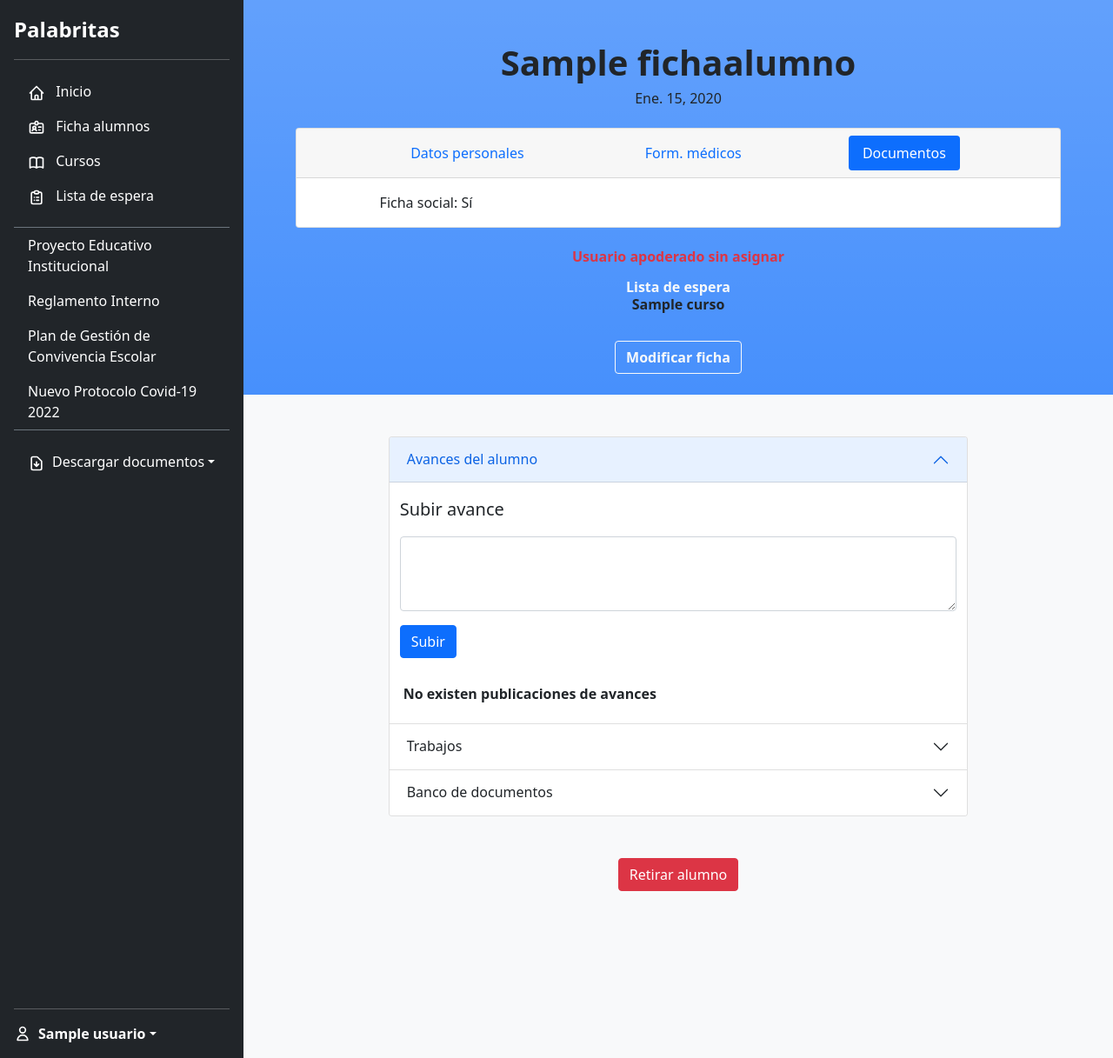
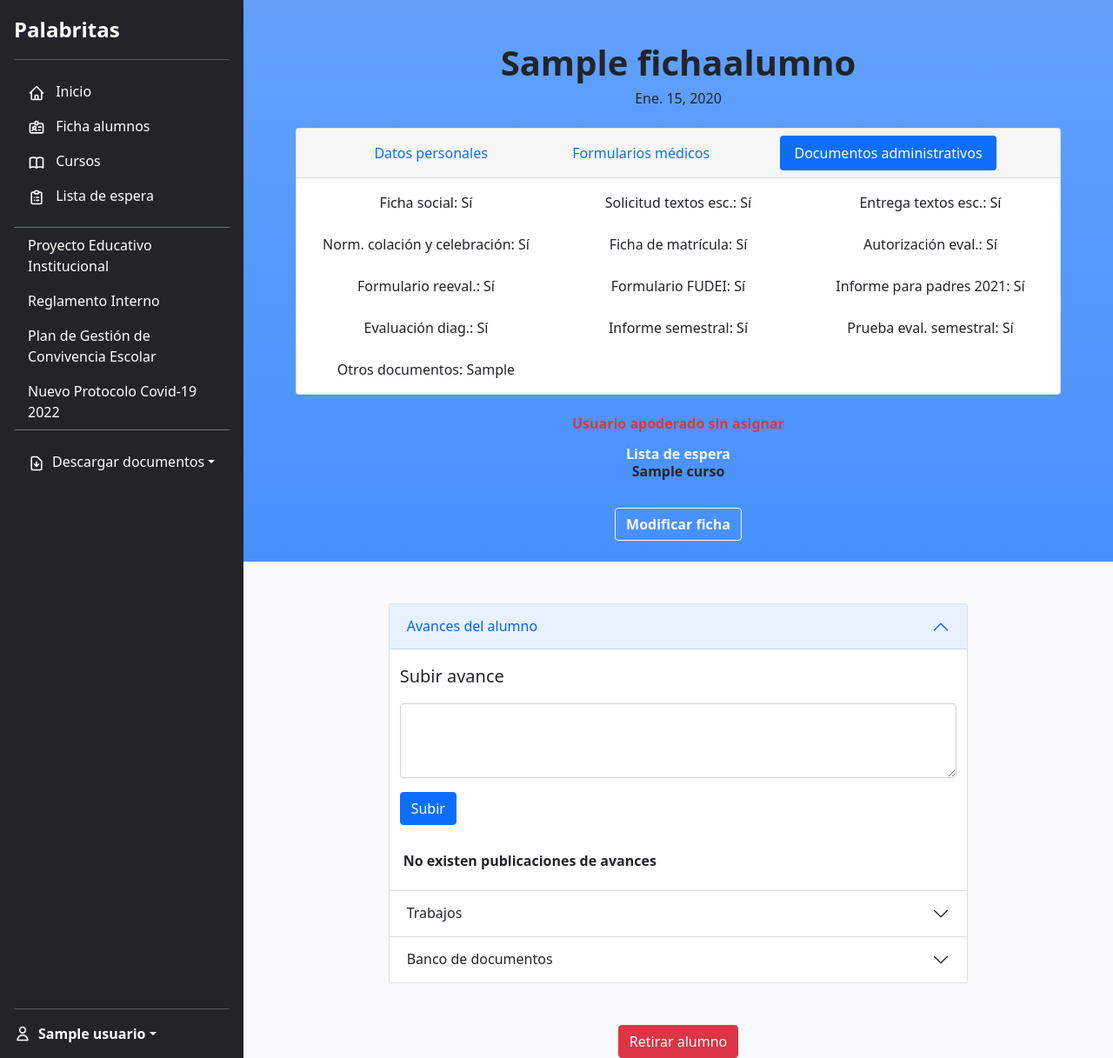
Before and after one commit to Frostgold/django-app-palabritas, a Django app: a page that uses fichas_alumnos/templates/ficha_alumno.html in a window 1280 px wide, after a click on "Documentos administrativos". Shown: the whole page at 87% size. Run offline with Django 3.2, Linux system fonts and the light colour scheme; a user stored in the database is signed in; tables that the repository leaves empty hold one stand-in row (values such as "Sample post"); some libraries are stand-ins or nearby versions.

Commit message:
Se agregan campos de la cuarta mejora
Co-authored-by: Diego Vásquez <diegovasquez1@users.noreply.github.com>

```diff
--- a/fichas_alumnos/forms.py
+++ b/fichas_alumnos/forms.py
@@ -24,6 +24,18 @@ class FormFichaAlumno(ModelForm):
             'certif_nacimiento',
             'consent_fonoaudiologia',
             'consent_vidasana',
+            'solicitud_textos',
+            'entrega_textos',
+            'colacion_celebracion',
+            'ficha_matricula',
+            'autorizacion_eval',
+            'formulario_reeval',
+            'formulario_fudei',
+            'informe_padres',
+            'eval_diagnostica',
+            'informe_semestral',
+            'peval_semestral',
+            'otros_docs_admin',
         ]
         widgets = {
             'fecha_nacimiento': DateInput(format=('%Y-%m-%d'), attrs={'type': "date", 'max':datetime.date.today()}),
@@ -41,6 +53,19 @@ class FormFichaAlumno(ModelForm):
             'certif_nacimiento': ('Certificado de nacimiento'),
             'consent_fonoaudiologia': ('Consentimiento evaluación fonoaudióloga'),
             'consent_vidasana': ('Consentimiento Vida Sana'),
+            'solicitud_textos': ('Colilla de solicitud textos escolares'),
+            'entrega_textos': ('Colilla de entrega de texto escolar'),
+            'colacion_celebracion': ('Normativa de colación y celebreciones'),
+            'ficha_matricula': ('Ficha de matrícula'),
+            'autorizacion_eval': ('Autorización para la evaluación'),
+            'formulario_reeval': ('Formulario de reevaluación (alumnos antiguos)'),
+            'formulario_fudei': ('Formulario FUDEI'),
+            'informe_padres': ('Informe para padres 2021'),
+            'eval_diagnostica': ('Evaluación diagnóstica (prueba inicial marzo  )'),
+            'informe_semestral': ('Informe semestral'),
+            'peval_semestral': ('Prueba de evaluación semestral'),
+            'otros_docs_admin': ('Otros documentos'),
+
         }
         error_messages = {
             'rut': {
@@ -100,6 +125,18 @@ class FormChangeFichaAlumno(ModelForm):
             'certif_nacimiento',
             'consent_fonoaudiologia',
             'consent_vidasana',
+            'solicitud_textos',
+            'entrega_textos',
+            'colacion_celebracion',
+            'ficha_matricula',
+            'autorizacion_eval',
+            'formulario_reeval',
+            'formulario_fudei',
+            'informe_padres',
+            'eval_diagnostica',
+            'informe_semestral',
+            'peval_semestral',
+            'otros_docs_admin',
             ]
         widgets = {
             'fecha_nacimiento': DateInput(format=('%Y-%m-%d'), attrs={'type': "date", 'max':datetime.date.today()}),
@@ -117,6 +154,18 @@ class FormChangeFichaAlumno(ModelForm):
             'certif_nacimiento': ('Certificado de nacimiento'),
             'consent_fonoaudiologia': ('Consentimiento evaluación fonoaudióloga'),
             'consent_vidasana': ('Consentimiento Vida Sana'),
+            'solicitud_textos': ('Colilla de solicitud textos escolares'),
+            'entrega_textos': ('Colilla de entrega de texto escolar'),
+            'colacion_celebracion': ('Normativa de colación y celebreciones'),
+            'ficha_matricula': ('Ficha de matrícula'),
+            'autorizacion_eval': ('Autorización para la evaluación'),
+            'formulario_reeval': ('Formulario de reevaluación (alumnos antiguos)'),
+            'formulario_fudei': ('Formulario FUDEI'),
+            'informe_padres': ('Informe para padres 2021'),
+            'eval_diagnostica': ('Evaluación diagnóstica (prueba inicial marzo)'),
+            'informe_semestral': ('Informe semestral'),
+            'peval_semestral': ('Prueba de evaluación semestral'),
+            'otros_docs_admin': ('Otros documentos'),
         }
         error_messages = {
             'nombre': {
--- a/fichas_alumnos/models.py
+++ b/fichas_alumnos/models.py
@@ -37,6 +37,19 @@ class FichaAlumno(models.Model):
     certif_nacimiento = models.BooleanField(default=False)
     consent_fonoaudiologia = models.BooleanField(default=False)
     consent_vidasana = models.BooleanField(default=False)
+    solicitud_textos = models.BooleanField(default=False)
+    entrega_textos = models.BooleanField(default=False)
+    colacion_celebracion = models.BooleanField(default=False)
+    ficha_matricula = models.BooleanField(default=False)
+    autorizacion_eval = models.BooleanField(default=False)
+    formulario_reeval = models.BooleanField(default=False)
+    formulario_fudei = models.BooleanField(default=False)
+    informe_padres = models.BooleanField(default=False)
+    eval_diagnostica = models.BooleanField(default=False)
+    informe_semestral = models.BooleanField(default=False)
+    peval_semestral = models.BooleanField(default=False)
+    otros_docs_admin = models.CharField(max_length=255, null=True, blank=True)
+
     estado = models.CharField(
        max_length=32,
        choices=ESTADO,
--- a/fichas_alumnos/templates/ficha_alumno.html
+++ b/fichas_alumnos/templates/ficha_alumno.html
@@ -28,12 +28,12 @@
                                 <li class="nav-item m-1 m-md-0" role="presentation">
                                     <button class="nav-link" id="profile-tab" data-bs-toggle="tab"
                                         data-bs-target="#profile-tab-pane" type="button" role="tab"
-                                        aria-controls="profile-tab-pane" aria-selected="false">Form. médicos</button>
+                                        aria-controls="profile-tab-pane" aria-selected="false">Formularios médicos</button>
                                 </li>
                                 <li class="nav-item m-1 m-md-0" role="presentation">
                                     <button class="nav-link" id="contact-tab" data-bs-toggle="tab"
                                         data-bs-target="#contact-tab-pane" type="button" role="tab"
-                                        aria-controls="contact-tab-pane" aria-selected="false">Documentos</button>
+                                        aria-controls="contact-tab-pane" aria-selected="false">Documentos administrativos</button>
                                 </li>
                             {% endif %}
                         </ul>
@@ -83,6 +83,44 @@
                                         <div class="col">
                                             <div class="fw-light">Ficha social: {% if alumno.ficha_social %}Sí{% else %}No{% endif %}</div>
                                         </div>
+                                        <div class="col">
+                                            <div class="fw-light">Solicitud textos esc.: {% if alumno.solicitud_textos %}Sí{% else %}No{% endif %}</div>
+                                        </div>
+                                        <div class="col">
+                                            <div class="fw-light">Entrega textos esc.: {% if alumno.entrega_textos %}Sí{% else %}No{% endif %}</div>
+                                        </div>
+                                        <div class="col">
+                                            <div class="fw-light">Norm. colación y celebración: {% if alumno.colacion_celebracion %}Sí{% else %}No{% endif %}</div>
+                                        </div>
+                                        <div class="col">
+                                            <div class="fw-light">Ficha de matrícula: {% if alumno.ficha_matricula %}Sí{% else %}No{% endif %}</div>
+                                        </div>
+                                        <div class="col">
+                                            <div class="fw-light">Autorización eval.: {% if alumno.autorizacion_eval %}Sí{% else %}No{% endif %}</div>
+                                        </div>
+                                        <div class="col">
+                                            <div class="fw-light">Formulario reeval.: {% if alumno.formulario_reeval %}Sí{% else %}No{% endif %}</div>
+                                        </div>
+                                        <div class="col">
+                                            <div class="fw-light">Formulario FUDEI: {% if alumno.formulario_fudei %}Sí{% else %}No{% endif %}</div>
+                                        </div>
+                                        <div class="col">
+                                            <div class="fw-light">Informe para padres 2021: {% if alumno.informe_padres %}Sí{% else %}No{% endif %}</div>
+                                        </div>
+                                        <div class="col">
+                                            <div class="fw-light">Evaluación diag.: {% if alumno.eval_diagnostica %}Sí{% else %}No{% endif %}</div>
+                                        </div>
+                                        <div class="col">
+                                            <div class="fw-light">Informe semestral: {% if alumno.informe_semestral %}Sí{% else %}No{% endif %}</div>
+                                        </div>
+                                        <div class="col">
+                                            <div class="fw-light">Prueba eval. semestral: {% if alumno.peval_semestral %}Sí{% else %}No{% endif %}</div>
+                                        </div>
+                                        {% if alumno.otros_docs_admin %}
+                                            <div class="col">
+                                                <div class="fw-light">Otros documentos: {{ alumno.otros_docs_admin }}</div>
+                                            </div>
+                                        {% endif %}
                                     </div>
                                 </div>
                             {% endif %}
```
Also changed, not shown: fichas_alumnos/admin.py (+24 -0 lines), fichas_alumnos/migrations/0014_auto_20220814_1249.py (added).
